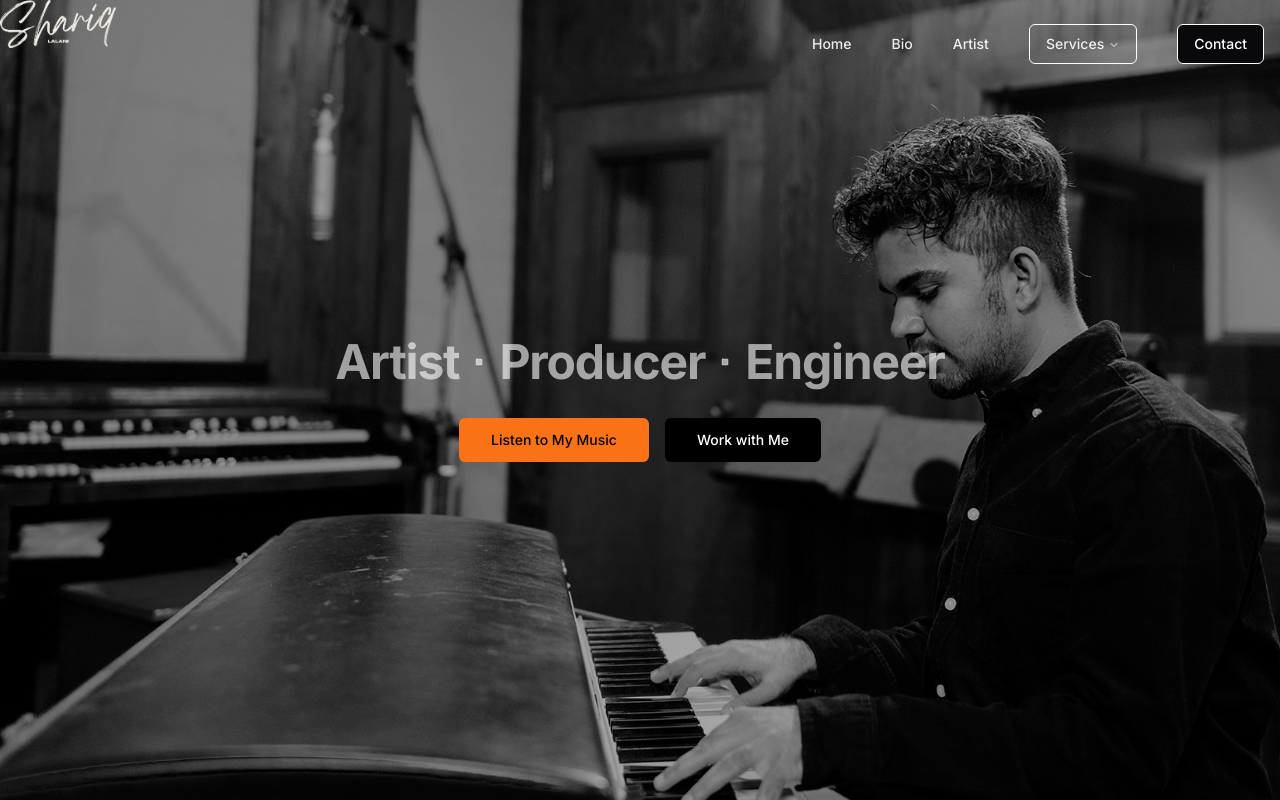
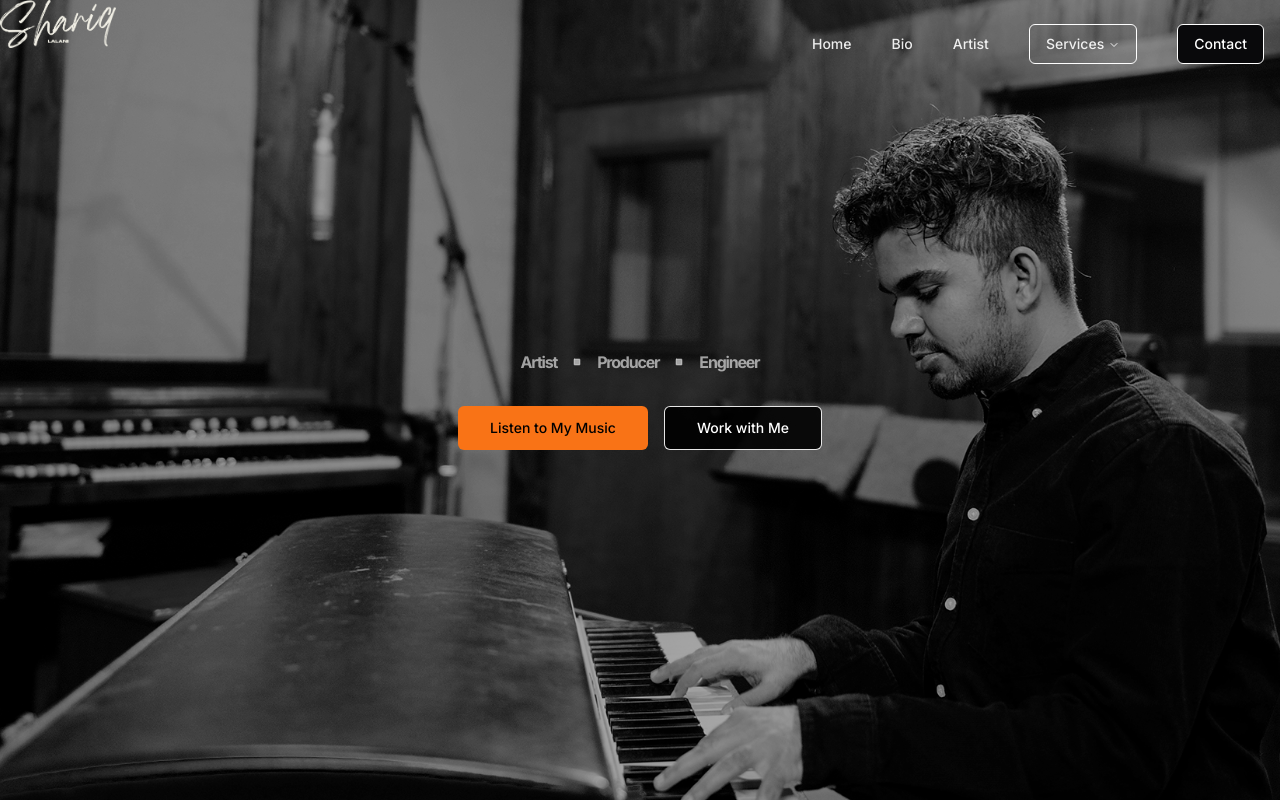
Before and after one commit to amsalzulfiqar/shariq-lalani-portfolio-nexus, a React (Vite) app: page / in a window 1280 px wide. Built offline with nearby package versions, Linux system fonts and the light colour scheme.

Commit message:
Fix: Consistent styling and metadata updates
- Ensure consistent font style and size across the website.
- Update the opacity of the 'Work with Me' button.
- Update the site metadata title.

```diff
--- a/src/components/Hero.tsx
+++ b/src/components/Hero.tsx
@@ -106,7 +106,7 @@ const Hero = () => {
           </Button>
           <Button
             size="lg"
-            className="bg-black text-white hover:bg-black/80 px-8 border-none"
+            className="bg-black/90 text-white hover:bg-black/80 px-8 border border-white/90"
             onClick={navigateToServices}
           >
             Work with Me
--- a/src/index.css
+++ b/src/index.css
@@ -85,22 +85,65 @@
   width: 100%;
   height: 100%;
   overflow-x: hidden;
+  font-family: 'Inter', sans-serif;
 }
   * {
     @apply border-border;
+    font-family: 'Inter', sans-serif;
   }
 
   body {
-    @apply bg-background text-foreground font-sans;
+    @apply bg-background text-foreground;
     font-feature-settings: "rlig" 1, "calt" 1;
+    font-family: 'Inter', sans-serif;
+    font-size: 16px;
+    line-height: 1.5;
   }
 
   h1, h2, h3, h4, h5, h6 {
     @apply font-heading font-medium tracking-tight;
+    font-family: 'Space Grotesk', sans-serif;
+  }
+
+  h1 {
+    font-size: 2.5rem;
+    line-height: 1.2;
+  }
+
+  h2 {
+    font-size: 2rem;
+    line-height: 1.3;
+  }
+
+  h3 {
+    font-size: 1.5rem;
+    line-height: 1.4;
+  }
+
+  h4 {
+    font-size: 1.25rem;
+    line-height: 1.4;
+  }
+
+  h5 {
+    font-size: 1.125rem;
+    line-height: 1.4;
+  }
+
+  h6 {
+    font-size: 1rem;
+    line-height: 1.4;
   }
 
   p, span, div, a, button, input, textarea, label {
-    @apply font-sans;
+    font-family: 'Inter', sans-serif;
+    font-size: 16px;
+    line-height: 1.5;
+  }
+
+  button {
+    font-size: 14px;
+    font-weight: 500;
   }
 
   /* Add content-visibility for better rendering performance */
```
